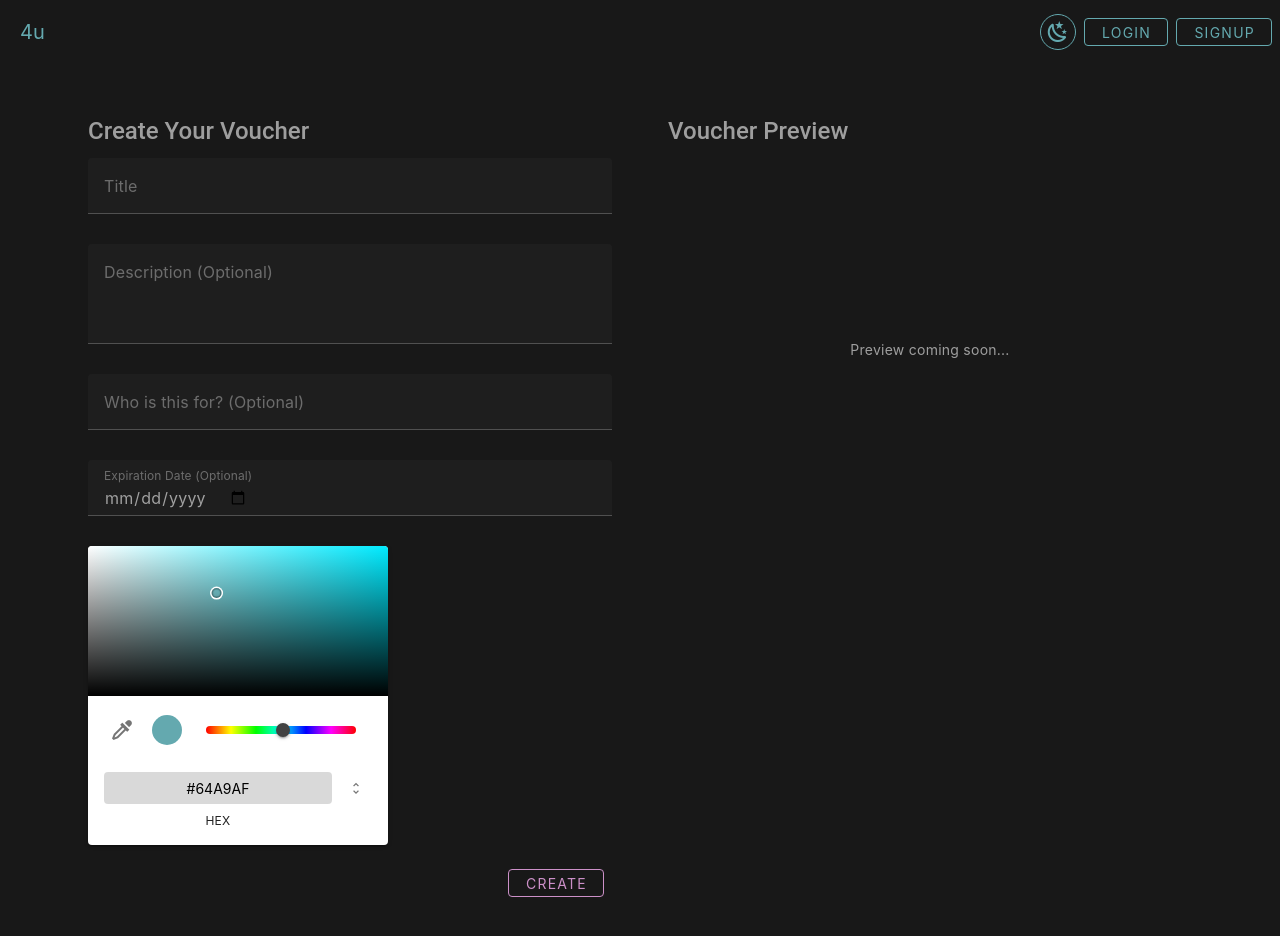
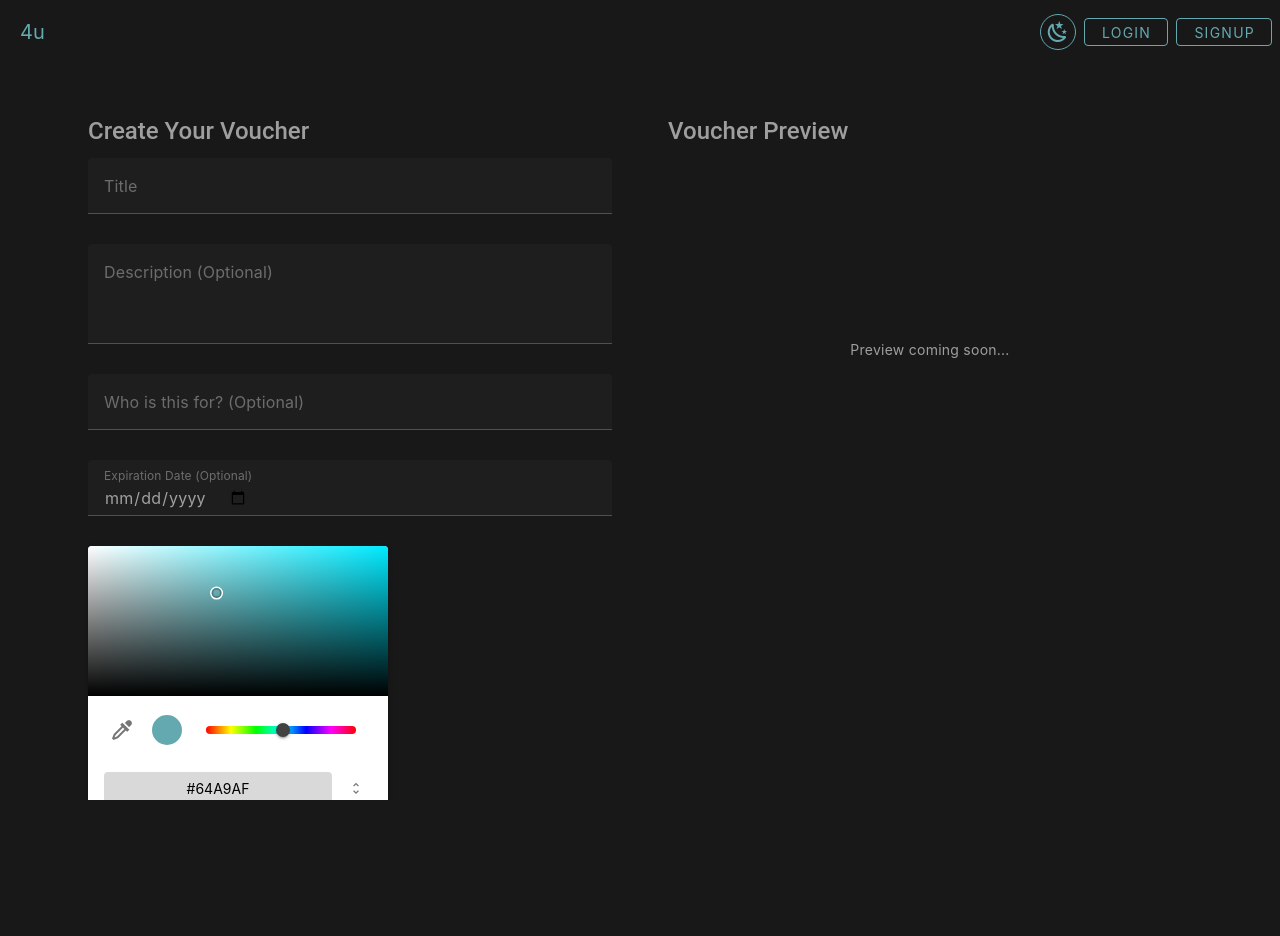
Before and after one commit to tiirent/voucher, a Vue app in the folder client/: page /create in a window 1280 px wide. Shown: the top 936 px of the page. After the commit the page ends 800 px from the top, so only its background shows below. Built offline with nearby package versions, Linux system fonts and the light colour scheme.

Commit message:
remove extra height

```diff
--- a/client/src/App.vue
+++ b/client/src/App.vue
@@ -15,7 +15,12 @@ import AppNavbar from '@/components/AppNavbar.vue'
 </template>
 
 <style>
+.v-layout {
+  height: 100vh;
+  overflow: hidden;
+}
 .v-main {
-  min-height: 100vh;
+  height: 100%;
+  min-height: unset;
 }
 </style>
```
